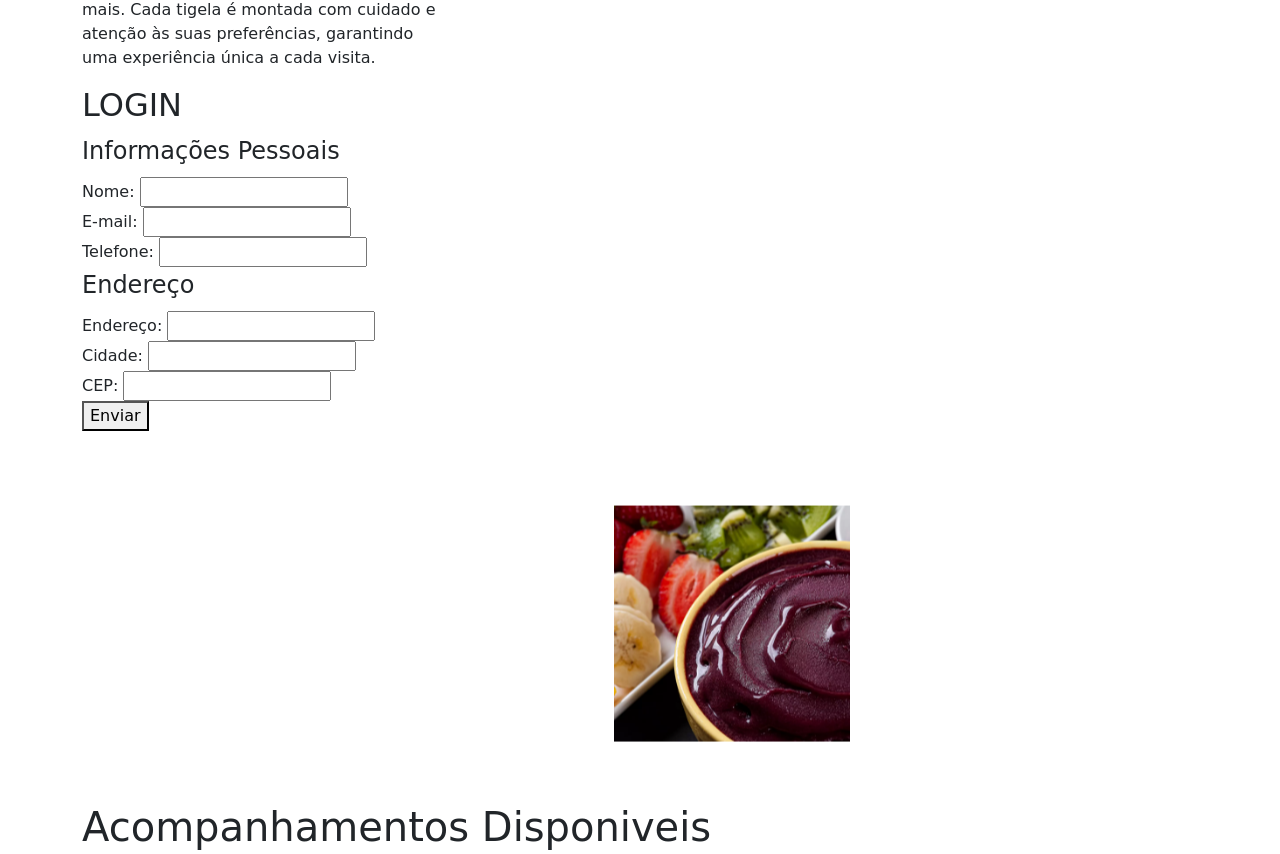
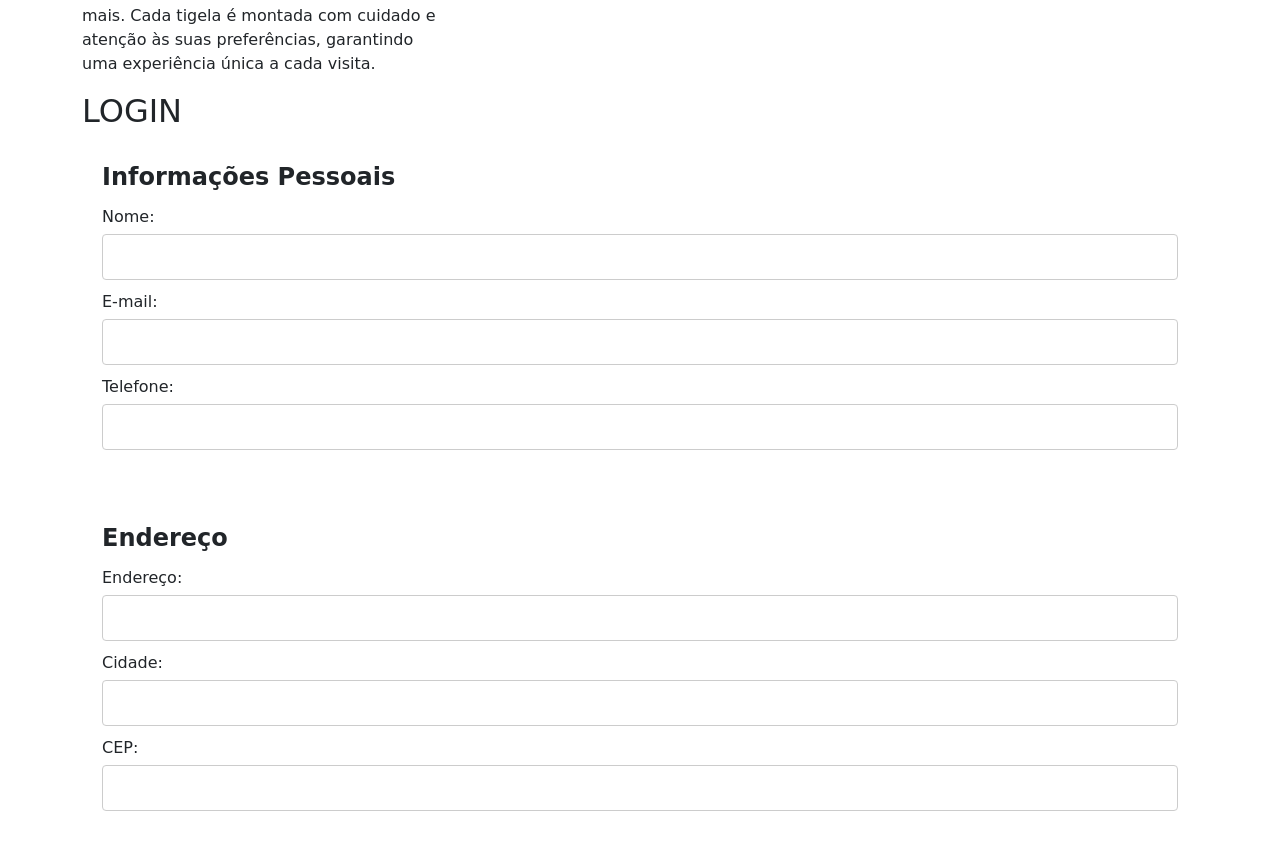
Before and after one commit to xphzin-dzn/Trabalho-de-Front-End-Bootstrap, a plain HTML site: page index.html in a window 1280 px wide. Shown: the part 1623-2477 px from the top of the page. Drawn offline with nearby package versions, Linux system fonts and the light colour scheme; a web font is replaced by a local one.

Commit message:
Update styles.css

```diff
--- a/styles.css
+++ b/styles.css
@@ -93,3 +93,46 @@ footer {
   display: flex;
   justify-content: center ;
 }
+form {
+  max-width: 400px;
+  margin: 0 auto;
+}
+
+fieldset {
+  border: none;
+  padding: 20px;
+  margin-bottom: 20px;
+}
+
+legend {
+  font-weight: bold;
+  margin-bottom: 10px;
+}
+
+label {
+  display: block;
+  margin-bottom: 5px;
+}
+
+input[type="text"],
+input[type="email"],
+input[type="tel"] {
+  width: 100%;
+  padding: 10px;
+  margin-bottom: 10px;
+  border: 1px solid #ccc;
+  border-radius: 4px;
+}
+
+button[type="submit"] {
+  padding: 10px 20px;
+  background-color: #007bff;
+  color: #fff;
+  border: none;
+  border-radius: 4px;
+  cursor: pointer;
+}
+
+button[type="submit"]:hover {
+  background-color: #0056b3;
+}
```
